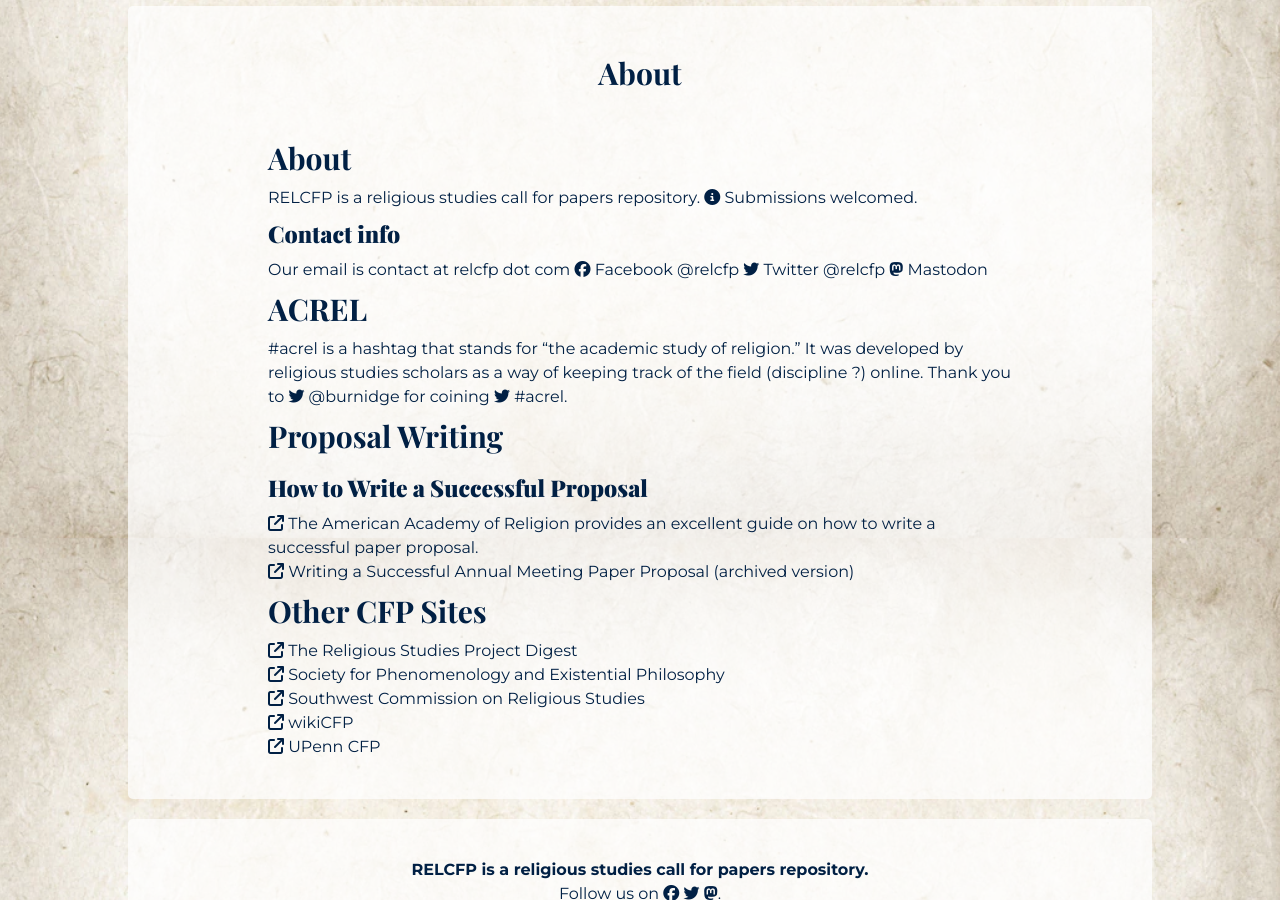
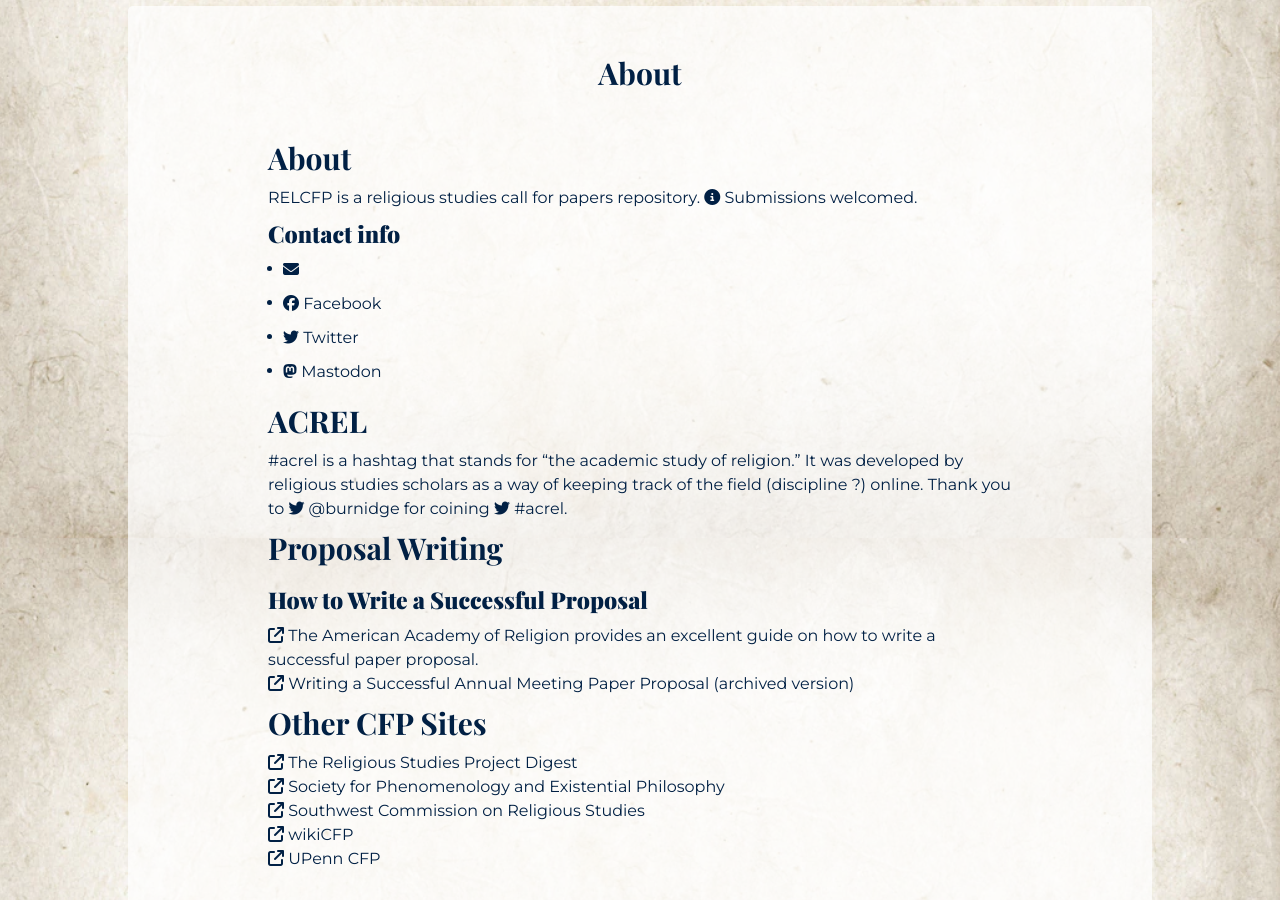
Before and after one commit to adamdjbrett/relcfp, a Jekyll site: the page built from pages/about.md, in a window 1280 px wide and 900 px high, scrolled down 362 px. Built offline with Jekyll 4.4.1, drawn with Linux system fonts in a browser that asks for light colours; nearby versions of some CDN libraries; a script that is not in the unit is left out.

Commit message:
Update about.md
prettify

```diff
--- a/pages/about.md
+++ b/pages/about.md
@@ -9,10 +9,10 @@
 RELCFP is a religious studies call for papers repository. [<i class="fa-solid fa-circle-info"  aria-hidden="true"></i> Submissions welcomed](/submission/).
 
 ### Contact info
- Our email is contact at relcfp dot com
- [<i class="fa-brands fa-facebook" aria-hidden="true"></i> Facebook @relcfp](https://www.facebook.com/relcfp)
- [<i class="fa-brands fa-twitter" aria-hidden="true"></i> Twitter @relcfp](https://twitter.com/relcfp)
- [<i class="fa-brands fa-mastodon" aria-hidden="true"></i> Mastodon](https://mastodon.social/@relcfp)
+  - [<i class="fa-solid fa-envelope" aria-hidden="true"></i>](mailto:contact@relcfp.com)
+  - [<i class="fa-brands fa-facebook" aria-hidden="true"></i> Facebook](https://www.facebook.com/relcfp)
+  - [<i class="fa-brands fa-twitter" aria-hidden="true"></i> Twitter](https://twitter.com/relcfp)
+  - [<i class="fa-brands fa-mastodon" aria-hidden="true"></i> Mastodon](https://mastodon.social/@relcfp)
 
 ## ACREL
 #acrel is a hashtag that stands for “the academic study of religion.” It was developed by religious studies scholars as a way of keeping track of the field (discipline ?) online. Thank you to [<i class="fa-brands fa-twitter" aria-hidden="true"></i> @burnidge](https://twitter.com/burnidge) for coining [<i class="fa-brands fa-twitter" aria-hidden="true"></i> #acrel](https://twitter.com/search?q=%23acrel&f=live "#acrel").
```
